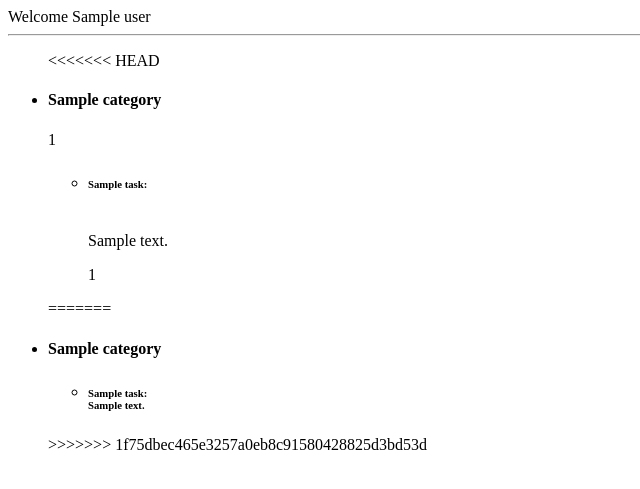
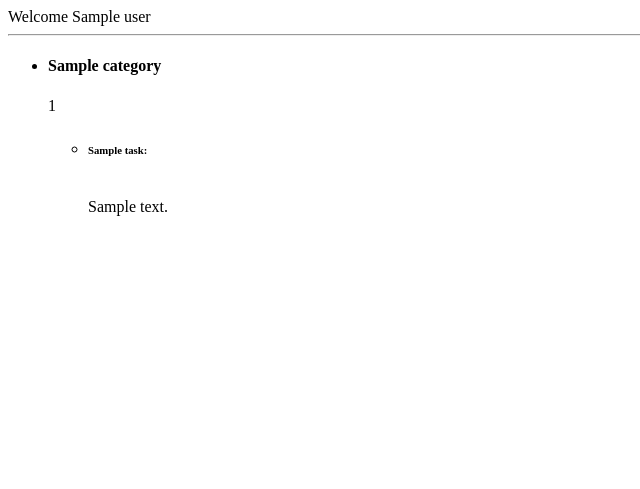
Before and after one commit to Dennisco12/Knight, a Flask app: template to-do_app/api/web_dynamic/templates/index.html in a window 1280 px wide. Shown: the top 489 px of the page, without its empty margins (0-640 px from the left). Run offline with Flask 2, Linux system fonts and the light colour scheme; the template is opened without the code that fills it: most values are stand-ins (such as "Sample title", 1, 10 or a date in 2020).

Commit message:
Finished

```diff
--- a/to-do_app/api/web_dynamic/templates/index.html
+++ b/to-do_app/api/web_dynamic/templates/index.html
@@ -9,29 +9,14 @@
 		<hr>
 		<ul>
 			{% for category in categories %}
-<<<<<<< HEAD
 			<li><h4>{{ category.name }}</h4>{{ category.id }}</li>
 			<ul>
 				{% for task in tasks %}
 				{% if task.category_id == category.id %}
-				<li><h6><b>{{ task.title }}:</b></h6></br>   {{ task.description }}<p>{{ task.category_id }}</li>
+				<li><h6><b>{{ task.title }}:</b></h6></br>   {{ task.description }}</li>
 				{% endif %}
 				{% endfor %}
 			</ul>
-=======
-			<li>
-				<h4>{{ category.name }}</h4>
-				<ul>
-					{% for task in tasks %}
-					{% if task['category_id'] == category.id %}
-					<li>
-						<h6><b>{{ task.title }}:</b></br>   {{ task.description }}</h6>
-					</li>
-					{% endif %}
-					{% endfor %}
-				</ul>
-			</li>
->>>>>>> 1f75dbec465e3257a0eb8c91580428825d3bd53d
 			{% endfor %}
 		</ul>
 	</body>
```
